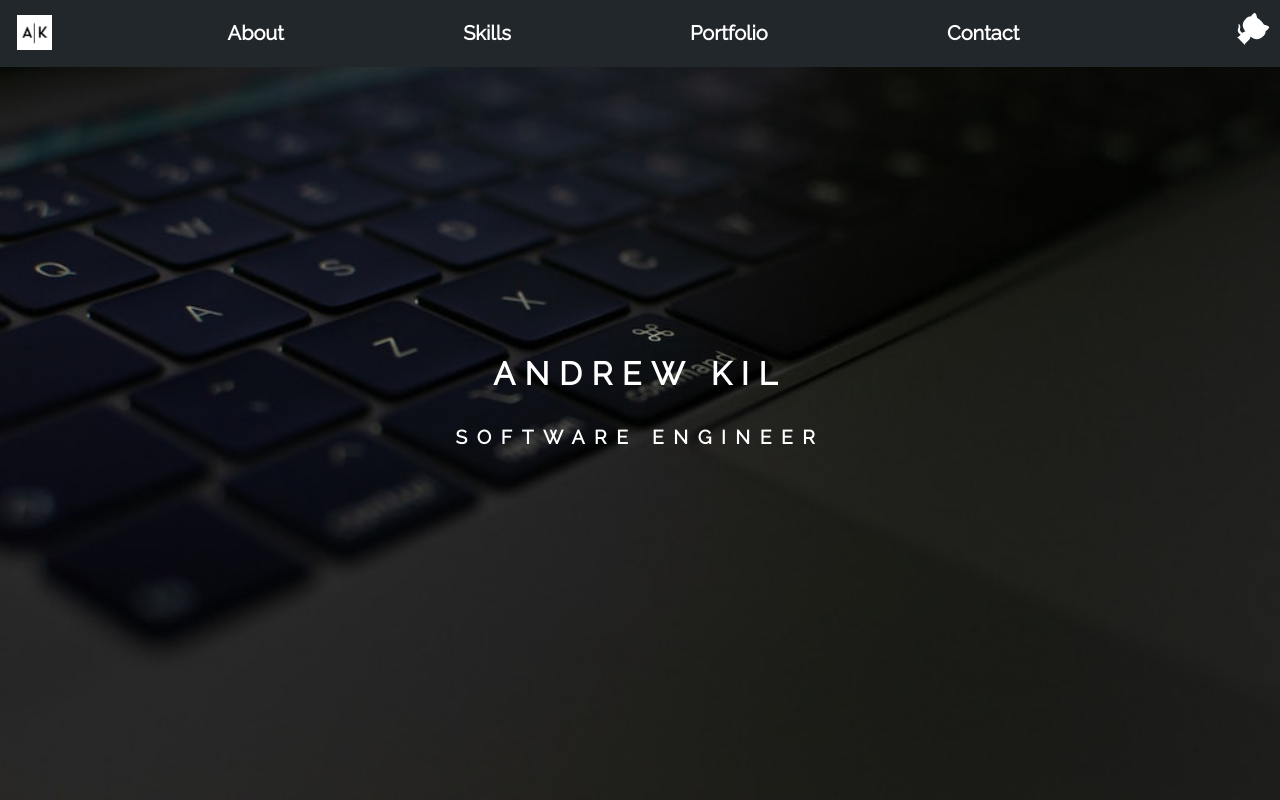
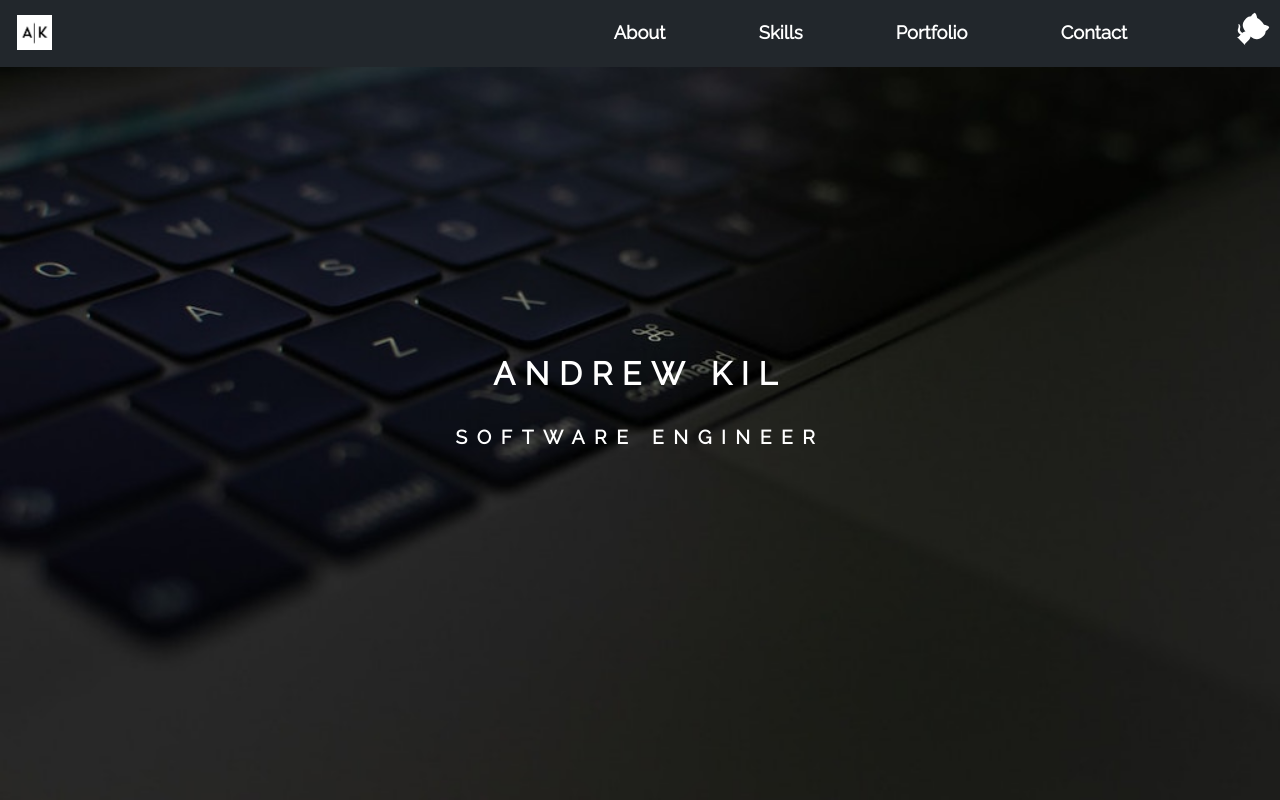
Before and after one commit to Andrew-Kil/andrewkil.com, a React (Create React App) app: page / in a window 1280 px wide. Shown: the top 800 px of the page. Built offline with nearby package versions, Linux system fonts and the light colour scheme; some icons are missing.

Commit message:
update styling for NavBar

```diff
--- a/src/components/NavBar/NavBar.css
+++ b/src/components/NavBar/NavBar.css
@@ -13,6 +13,10 @@
   padding: 5px 0;
 }
 
+.ak-icon {
+  width: 35px;
+}
+
 .nav-icon,
 .nav-ul {
   list-style-type: none;
@@ -20,23 +24,19 @@
   justify-content: flex-end;
   align-items: center;
   padding: 0.5vw 0.1vw;
-  margin: 0.2em 1em;
-}
-
-.ak-icon {
-  width: 35px;
+  margin: 0.2em 5em 0.2em 1em;
 }
 
 .nav-ul {
   display: flex;
-  width: 100%;
+  width: 50%;
   justify-content: space-evenly;
 }
 
 .nav-a {
   color: #ffffff;
   text-decoration: none;
-  font-size: 1.25em;
+  font-size: 1.15em;
   margin: 0 2.5vw;
   padding: 0.5vw;
   border-bottom: 2px solid transparent;
```
